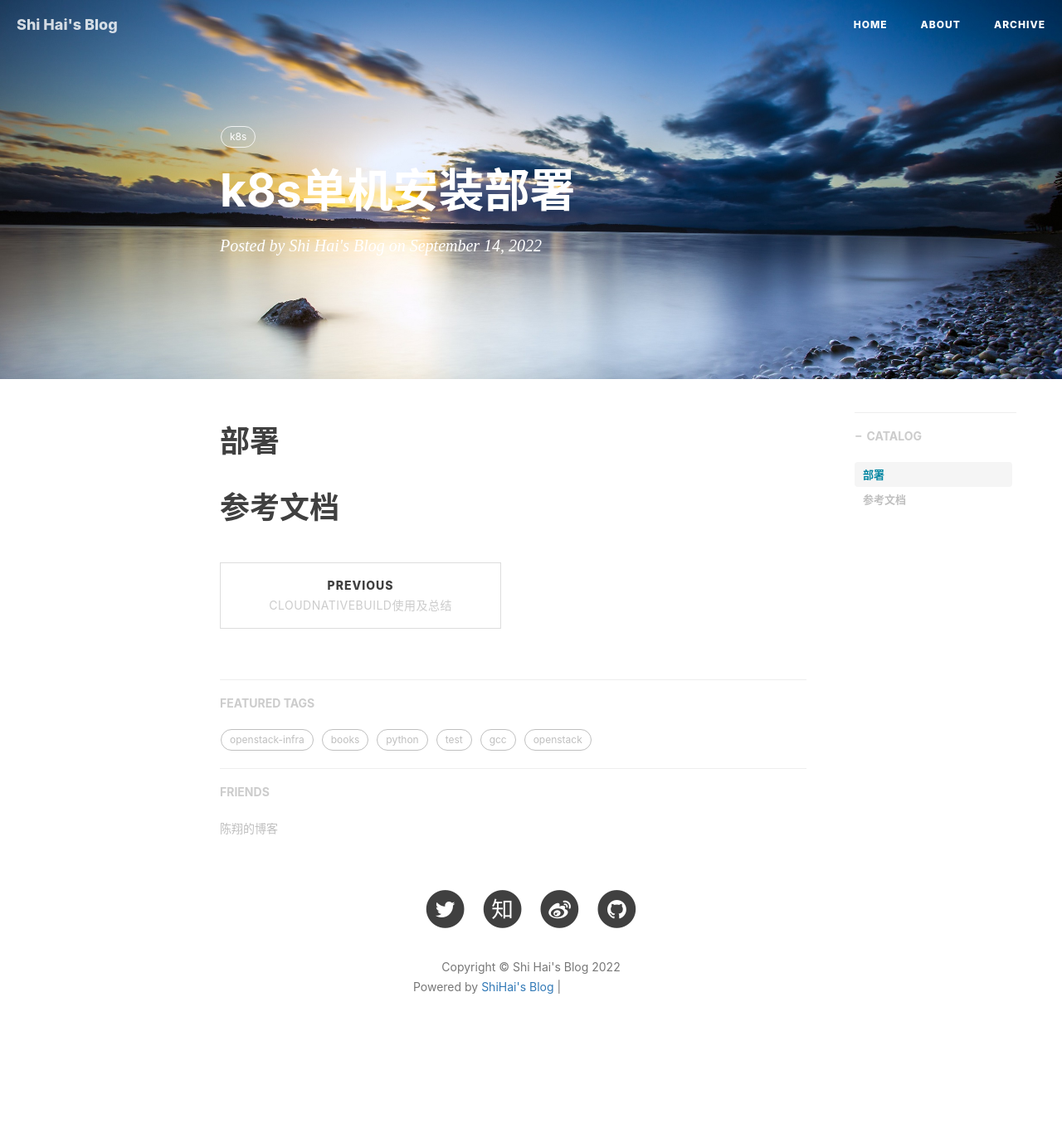
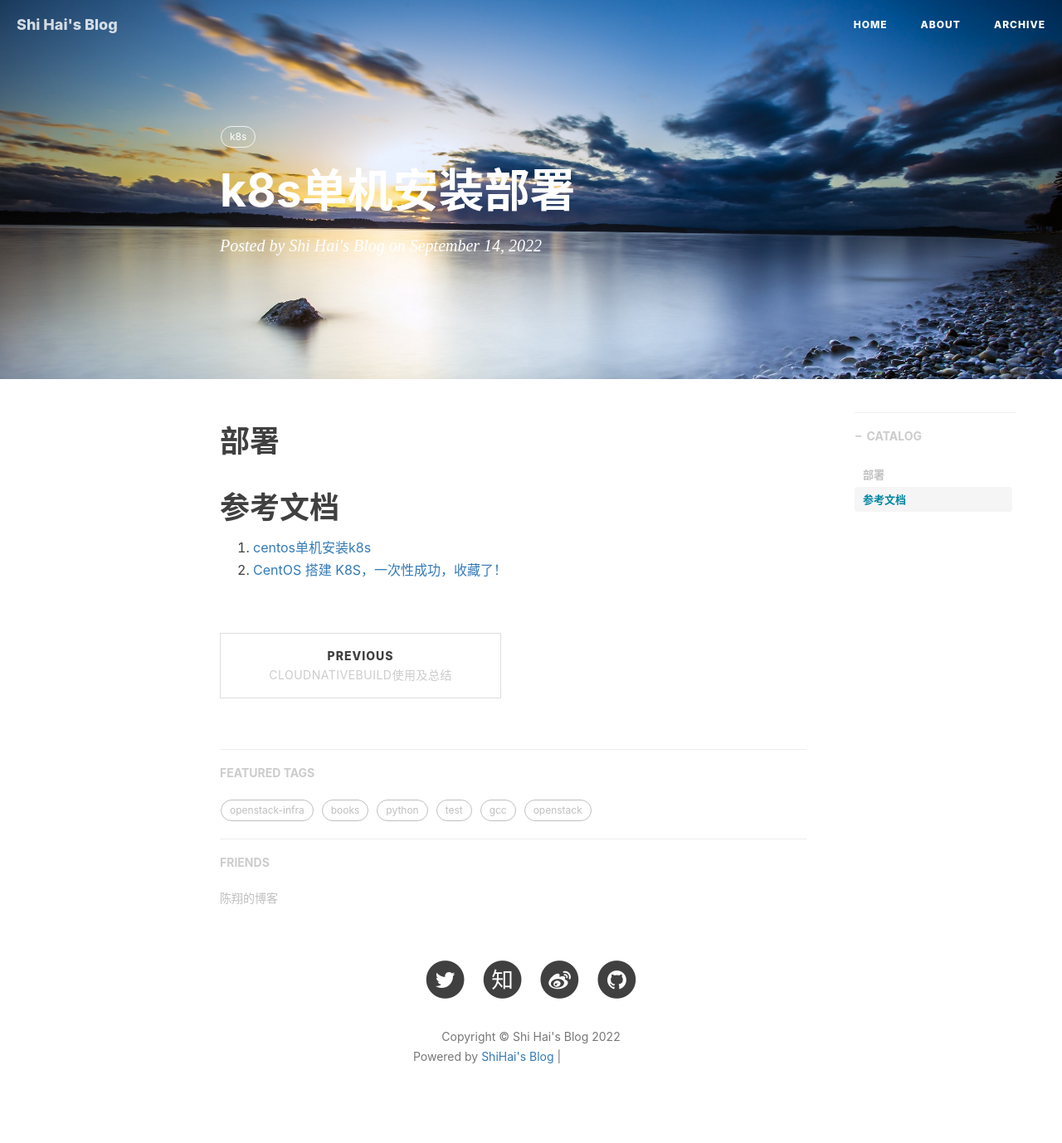
Before and after one commit to shihai1991/shihai1991.github.io, a Jekyll site: the page built from _posts/2022-09-14-K8S deployment.md, in a window 1280 px wide. Shown: the whole page at 83% size. Built offline with Jekyll 4.4.1, drawn with Linux system fonts in a browser that asks for light colours; nearby versions of some CDN libraries; comment, search, counter and statistics services are not loaded; before the commit the page ends 1294 px from its top, so only the background shows below that; grey boxes are pictures that could not be loaded.

Commit message:
Update 2022-09-14-K8S deployment.md

```diff
--- a/_posts/2022-09-14-K8S deployment.md
+++ b/_posts/2022-09-14-K8S deployment.md
@@ -11,3 +11,5 @@
 # 部署
 
 # 参考文档
+1. [centos单机安装k8s](https://blog.51cto.com/u_15144750/3113358)
+2. [CentOS 搭建 K8S，一次性成功，收藏了！](https://segmentfault.com/a/1190000037682150)
```
